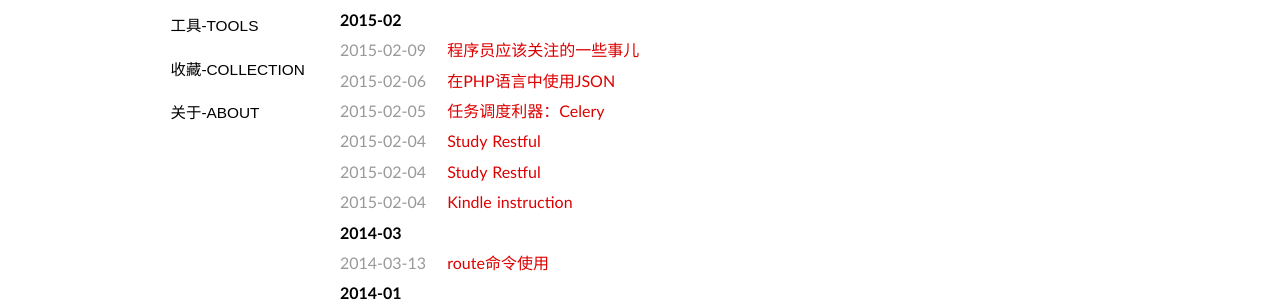
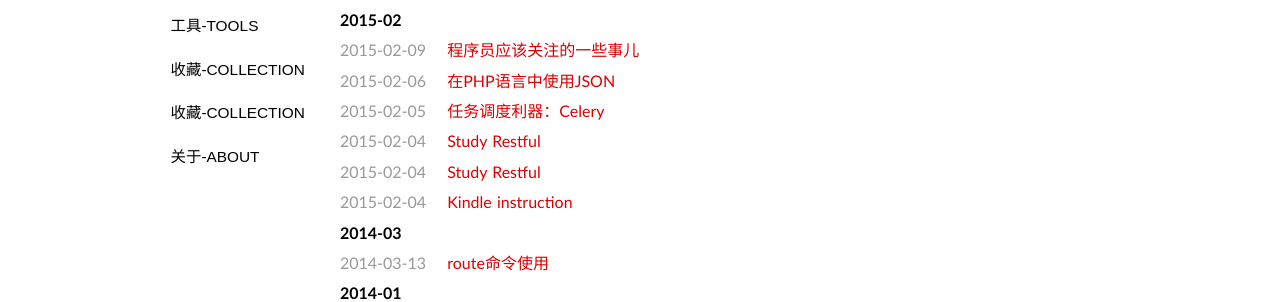
Before and after one commit to lizhihao/lizhihao.github.io, a Jekyll site: the page built from index.html, in a window 1280 px wide. Shown: the part 197-499 px from the top of the page. Built offline with Jekyll 4.4.1, drawn with Linux system fonts in a browser that asks for light colours; some web fonts are replaced; Markdown is read by kramdown in place of the engine named in the settings; the list of posts is cut into pages by our own code.

Commit message:
add menu

```diff
--- a/_layouts/default.html
+++ b/_layouts/default.html
@@ -23,7 +23,8 @@
 					<span><a title="categories" class="" href="/categories/">分类-categories</a></span>
 					<span><a title="tags" class="" href="/tags/">标签-tags</a></span>
 					<span><a title="tools" class="" href="/tools/" >工具-tools</a></span>
-					<span><a href="/collection/" >收藏-Collection</a></span>
+					<span><a title="collection" class="" href="/collection/" >收藏-Collection</a></span>
+					<span><a title="work" class="" href="/work/" >收藏-Collection</a></span>
 					<span><a title="about" class="" href="/about/">关于-about</a></span>
 
 					<div>
```
